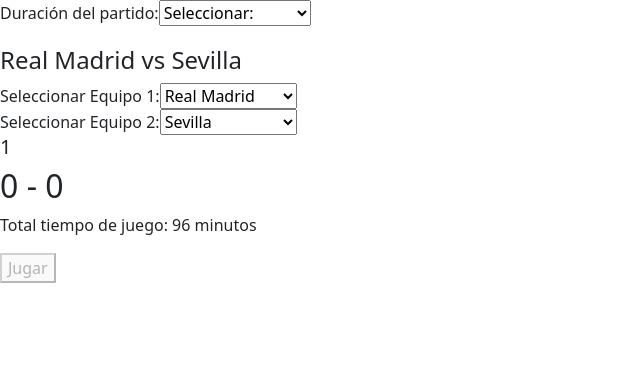
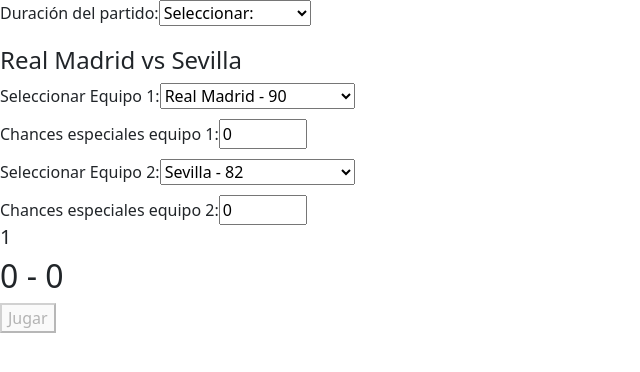
Before and after one commit to TorneoDeluxe/simulador, a React (Vite) app in the folder simulador/: page / in a window 1280 px wide. Shown: the top 372 px of the page, without its empty margins (0-640 px from the left). Built offline with nearby package versions, Linux system fonts and the light colour scheme.

Commit message:
Implementa chances especiales

```diff
--- a/package.json
+++ b/package.json
@@ -13,6 +13,7 @@
     "bootstrap": "^5.3.3",
     "http-server": "^14.1.1",
     "react": "^18.3.1",
-    "react-dom": "^18.3.1"
+    "react-dom": "^18.3.1",
+    "react-router-dom": "^7.1.1"
   }
 }
--- a/simulador/src/App.tsx
+++ b/simulador/src/App.tsx
@@ -1,6 +1,7 @@
 import Card, { CardBody } from './components/Card.tsx';
 import List from './components/List.tsx'
 import Score from './components/Score.tsx';
+import React from 'react';
 //import Select from './components/Select.tsx'
 
 function App() {
--- a/simulador/src/components/Score.tsx
+++ b/simulador/src/components/Score.tsx
@@ -5,15 +5,36 @@
     team: string;
     minute?: number;
     half?: string;
+    isSpecial?: boolean
 }
 
 const Score = () => {
-
     const teams = [
-        { name: "Real Madrid", logo: "team1logo.png", chances: 11, media: 90 },
-        { name: "Sevilla", logo: "team2logo.png", chances: 8, media: 82 },
-        { name: "Barcelona", logo: "team3logo.png", chances: 5, media: 87 },
-        { name: "Atlético Madrid", logo: "team4logo.png", chances: 2, media: 85 },
+        { name: "Real Madrid", logo: "team1logo.png", media: 90 },
+        { name: "Sevilla", logo: "team2logo.png", media: 82 },
+        { name: "Barcelona", logo: "team3logo.png", media: 87 },
+        { name: "Atlético Madrid", logo: "team4logo.png", media: 85 },
+        { name: "Gibraltar", logo: "team4logo.png", media: 40 },
+        { name: "Tuvalu", logo: "team4logo.png", media: 25 },
+        { name: "San Lorenzo", logo: "team4logo.png", media: 70 },
+        { name: "Aldosivi", media: 66, logo: "" },
+        { name: "Almagro", media: 64, logo: "" },
+        { name: "Arsenal de Sarandí", media: 67, logo: "" },
+        { name: "Atlanta", media: 63, logo: "" },
+        { name: "Atlético Tucumán", media: 68, logo: "" },
+        { name: "Chacarita", media: 67, logo: "" },
+        { name: "Defensa y Justicia", media: 72, logo: "" },
+        { name: "Ferro", media: 66, logo: "" },
+        { name: "Gimnasia de Jujuy", media: 63, logo: "" },
+        { name: "Godoy Cruz", media: 70, logo: "" },
+        { name: "Instituto", media: 65, logo: "" },
+        { name: "Nueva Chicago", media: 64, logo: "" },
+        { name: "Patronato", media: 65, logo: "" },
+        { name: "Platense", media: 68, logo: "" },
+        { name: "Quilmes", media: 67, logo: "" },
+        { name: "Sarmiento (J)", media: 66, logo: "" },
+        { name: "Temperley", media: 67, logo: "" },
+        { name: "Tigre", media: 68, logo: "" },
     ];
 
     const handleTeam1Change = (event: React.ChangeEvent<HTMLSelectElement>) => {
@@ -36,10 +57,12 @@
     const [matchDuration, setMatchDuration] = useState<number | null>(null);
     const [isGameStarted, setIsGameStarted] = useState<boolean>(false);
     const [isGameFinished, setIsGameFinished] = useState<boolean>(false);
+    const [specialChancesTeam1, setSpecialChancesTeam1] = useState(0);
+    const [specialChancesTeam2, setSpecialChancesTeam2] = useState(0);
     const [goalsTeam1, setGoalsTeam1] = useState(0);
     const [goalsTeam2, setGoalsTeam2] = useState(0);
-    const [team1, setTeam1] = useState({ name: "Real Madrid", logo: "team1logo.png", chances: 11, media: 90 });
-    const [team2, setTeam2] = useState({ name: "Sevilla", logo: "team2logo.png", chances: 8, media: 82 });
+    const [team1, setTeam1] = useState({ name: "Real Madrid", logo: "team1logo.png", media: 90 });
+    const [team2, setTeam2] = useState({ name: "Sevilla", logo: "team2logo.png", media: 82 });
     const [displayedChances, setDisplayedChances] = useState<any[]>([]);
 
     const intervalIdRef = useRef<number | null>(null);
@@ -84,25 +107,32 @@
         return totalGameTime;
     }
 
-    const estimateChances = (chances: number, chancesDifferential: number) => {
-        return Math.floor(Math.random() * (2 * chancesDifferential + 1)) + (chances - chancesDifferential);
-    };
-
-    const simulateChances = (team1: any, team2: any) => {
+    const simulateChances = (team1: any, team2: any, specialChancesTeam1: number, specialChancesTeam2: number) => {
         const team1Name = team1.name;
         const team2Name = team2.name;
-        //Reemplazar esto con el cálculo de chances según la media.
-        //La constante de abajo tiene que ser (estimatedChances(cálculo, diferencial))
-        const team1Chances = team1.chances;
-        const team2Chances = team2.chances;
 
-        let team1Shots = [];
-        let team2Shots = [];
+        const chancesData = calculateChancesFromMedia(team1.media, team2.media, avgChances);
+        console.log(chancesData);
+        const team1Chances = Math.floor(Math.random() * (chancesData.range1[1] - chancesData.range1[0] + 1))
+        + chancesData.range1[0] + specialChancesTeam1;
+        const team2Chances = Math.floor(Math.random() * (chancesData.range2[1] - chancesData.range2[0] + 1))
+        + chancesData.range2[0] + specialChancesTeam2;
+
+        console.log("Sin chances especiales:")
+        console.log(team1Name + ": " + (team1Chances - specialChancesTeam1) + " chances.");
+        console.log(team2Name + ": " + (team2Chances - specialChancesTeam2) + " chances.");
+        console.log("Con chances especiales:")
+        console.log(team1Name + ": " + team1Chances + " chances.");
+        console.log(team2Name + ": " + team2Chances + " chances.");
+
+        let team1Shots: any = [];
+        let team2Shots: any = [];
         let goals1 = 0;
         let goals2 = 0;
         let result = '';
 
         for(let i= 0; i < team1Chances; i++){
+            const isSpecial = i >= team1Chances - specialChancesTeam1;
             let shot: number = Math.floor(Math.random() * 6) + 1;
             if (shot === 1){
                 result = 'Gol';
@@ -110,10 +140,11 @@
             } else {
                 result = 'Errado';
             }
-            team1Shots.push({result: result, team: team1Name});
+            team1Shots.push({ result, team: team1Name, isSpecial });
         }
 
         for(let i= 0; i < team2Chances; i++){
+            const isSpecial = i >= team2Chances - specialChancesTeam2;
             let shot: number = Math.floor(Math.random() * 6) + 1;
             if (shot === 1){
                 result = 'Gol';
@@ -121,7 +152,7 @@
             } else {
                 result = 'Errado';
             }
-            team2Shots.push({result: result, team: team2Name});
+            team1Shots.push({ result, team: team2Name, isSpecial });
         }
 
         const totalChances = team1Shots.concat(team2Shots);
@@ -129,7 +160,7 @@
     }
 
     const assignMinutes = (minutesPlayed: { number: number; half: string }[]) => {
-        const chancesPlayed: Chance[] = simulateChances(team1, team2);
+        const chancesPlayed: Chance[] = simulateChances(team1, team2, specialChancesTeam1, specialChancesTeam2);
         console.log(chancesPlayed);
         const assignedMinutes = new Set<string>();
 
@@ -241,7 +272,7 @@
         window.location.reload();
     };
 
-    function calculateChances(media1: any, media2: any, avgChances: any) {
+    function calculateChancesFromMedia(media1: any, media2: any, avgChances: any) {
         const lowerMedia = Math.min(media1, media2);
         const mediaDifference = Math.abs(media1 - media2);
         let disparity;
@@ -249,11 +280,11 @@
 
         if (lowerMedia >= 77) {
             disparity = 1.05;
-        } else if (lowerMedia >= 70) {
+        } else if (lowerMedia > 70) {
             disparity = 1.1;
-        } else if (lowerMedia >= 66) {
+        } else if (lowerMedia > 66) {
             disparity = 1.2;
-        } else if (lowerMedia >= 59) {
+        } else if (lowerMedia > 59) {
             disparity = 1.5;
         } else if (lowerMedia >= 53) {
             disparity = 1.8;
@@ -262,10 +293,15 @@
         }
 
         // Calcular incremento por diferencia de media
-        const alpha = (mediaDifference / 13) * disparity;
+        const alpha = (mediaDifference / 10) * disparity;
         //El 13 es un número mágico para calcular mediante la disparidad, para hallar una base relativamente precisa.
 
-        const delta = Math.floor(Math.random() * 2) + 1;
+        let delta;
+        if (disparity <= 1.1){
+            delta = Math.floor(Math.random() * 2) + 1;
+        } else {
+            delta = 1;
+        }
         //Delta devuelve un valor que es 1 o 2 para que las chances oscilen en ese rango. Si la base es 12 y delta = 2, las chances
         // estarán entre 10 y 14.
         let baseHigh = avgChances / 2 + alpha * delta;
@@ -279,9 +315,18 @@
             base2 = baseHigh;
         }
 
-        const range1 = base1 < 0 ? [0, 1] : [Math.max(0, Math.ceil(base1 - delta)), Math.ceil(base1 + delta)];
+        const rangeHigh = baseHigh < 0
+        ? [0, 1]
+        : [Math.max(0, Math.ceil(baseHigh - delta)), Math.ceil(baseHigh + delta)];
 
-        const range2 = base2 < 0 ? [0, 1] : [Math.max(0, Math.ceil(base2 - delta)), Math.ceil(base2 + delta)];
+        const rangeLow = baseLow < 0
+        ? [0, 1]
+        : (delta === 2 && mediaDifference >= 10
+        ? [Math.max(0, Math.ceil(baseLow - delta)), Math.ceil(baseLow + 1)]
+        : [Math.max(0, Math.ceil(baseLow - delta)), Math.ceil(baseLow + delta)]);
+
+        const range1 = media1 >= media2 ? rangeHigh : rangeLow;
+        const range2 = media1 >= media2 ? rangeLow : rangeHigh;
 
         return {
             media1,
@@ -297,22 +342,6 @@
     }
 
     let avgChances = 20;
-    const matches = [
-        { media1: 90, media2: 87 },
-        { media1: 90, media2: 81 },
-        { media1: 90, media2: 75 },
-        { media1: 90, media2: 40 },
-        { media1: 80, media2: 60 },
-        { media1: 60, media2: 50 },
-        { media1: 90, media2: 25 },
-        { media1: 74, media2: 70 },
-    ];
-
-    matches.forEach(match => {
-        const result = calculateChances(match.media1, match.media2, avgChances);
-        console.log(match.media1 + " vs " + match.media2);
-        console.log(result);
-    });
 
     return (
         <div>
@@ -349,26 +378,51 @@
                 <select id="team1-select" value={team1.name} onChange={handleTeam1Change} disabled={isGameStarted}>
                 {teams.map((team) => (
                     <option key={team.name} value={team.name}>
-                    {team.name}
+                    {team.name} - {team.media}
                     </option>
                 ))}
                 </select>
             </div>
 
-            <div>
+            <div style={{ marginTop: "10px"}}>
+                <label>
+                    Chances especiales equipo 1:
+                    <input
+                        type="number"
+                        min="0"
+                        max="15"
+                        value={specialChancesTeam1}
+                        onChange={(e) => setSpecialChancesTeam1(parseInt(e.target.value) || 0)}
+                    />
+                </label>
+            </div>
+
+            <div style={{ marginTop: "10px"}}>
                 <label htmlFor="team2-select">Seleccionar Equipo 2: </label>
                 <select id="team2-select" value={team2.name} onChange={handleTeam2Change} disabled={isGameStarted}>
                 {teams.map((team) => (
                     <option key={team.name} value={team.name}>
-                    {team.name}
+                    {team.name} - {team.media}
                     </option>
                 ))}
                 </select>
             </div>
 
+            <div style={{ marginTop: "10px"}}>
+                <label>
+                    Chances especiales equipo 2:
+                    <input
+                        type="number"
+                        min="0"
+                        max="15"
+                        value={specialChancesTeam2}
+                        onChange={(e) => setSpecialChancesTeam2(parseInt(e.target.value) || 0)}
+                    />
+                </label>
+            </div>
+
             <h5>{currentMinute}</h5>
             <h2>{goalsTeam1} - {goalsTeam2}</h2>
-            {simulateMinutes() && <p>Total tiempo de juego: {simulateMinutes().length} minutos</p>}
 
             <button onClick={playMatch} disabled={isGameStarted || matchDuration === null}>
                 Jugar
@@ -394,12 +448,16 @@
                                         textAlign: chance.team === team2.name ? "left" : "right",
                                         maxWidth: "70%",
                                         wordWrap: "break-word",
+                                        color: chance.isSpecial ? "green" : "inherit", // Verde si es especial
+                                        fontWeight: chance.isSpecial ? "bold" : "normal", // Negrita si es especial
                                     }}
                                 >
-                                    {chance.team === team1.name ? chance.result === "Gol" ? `${chance.minute}' 🟢 Gol`
+                                    {chance.team === team1.name
+                                        ? chance.result === "Gol"
+                                            ? `${chance.minute}' 🟢 Gol!`
                                             : `${chance.minute}' ❌ Errado`
                                         : chance.result === "Gol"
-                                        ? `Gol 🟢 ${chance.minute}'`
+                                        ? `Gol! 🟢 ${chance.minute}'`
                                         : `Errado ❌ ${chance.minute}'`}
                                 </span>
                             </li>
@@ -417,9 +475,9 @@
 
 export default Score;
 
-//Ideas para definir la media de países:
-//Países: ARG, ESP, FRA: 85. ALE, ING, BRA: 84
-// Para el resto de selecciones, proporcional según puntos de ranking FIFA.
-//Si una selección tiene el 70% de puntos de Argentina, entonces su media será el 70% de 85.
-//Medias de clubes: a calcular. Sobre todo clubes del ascenso argentino y de Islandia. Para el resto
-// puedo usar las medias del FC25. Apoyarme en lo hecho anteriormente en los clubes del Modo Carrera.
+//Luego: reducir altura de la chance
+//Reemplazar select de clubes por cuadros
+
+//Siguiente: pasar clubes a base de datos. Incorporar backend. En lugar de
+//{ name: "Atlanta", media: 63, logo: "" },
+//{ name: team.name, media: team.media, logo: "" },
```
Also changed, not shown: 1 other file (tests, documents, lock files or other folders).
